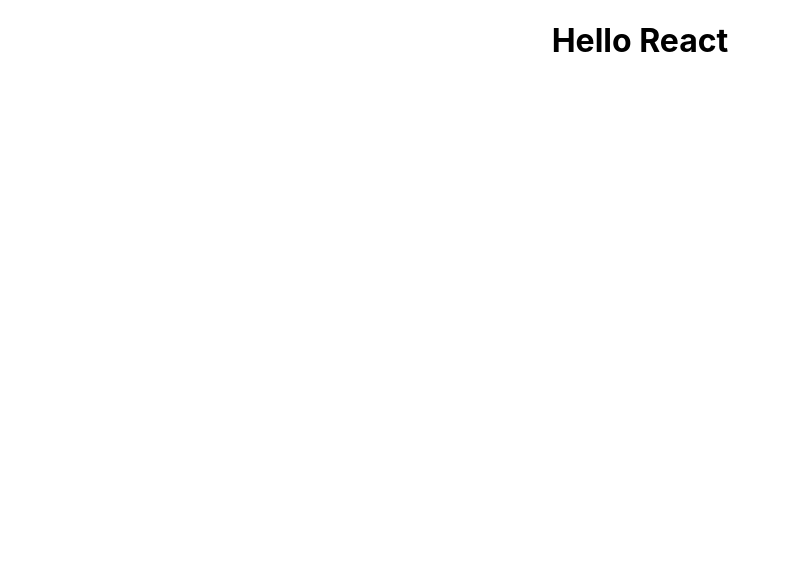
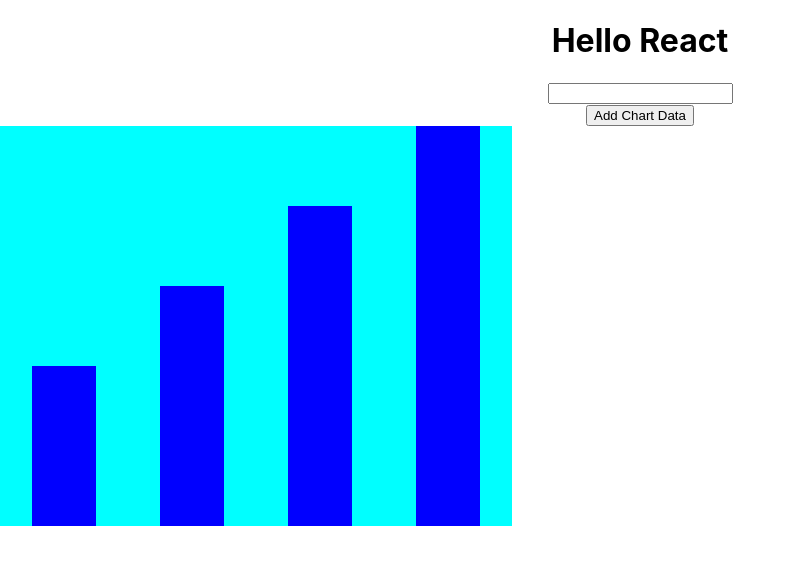
Before and after one commit to henatan99/draggable-charts-ui-react, a React (Create React App) app: page / in a window 1280 px wide. Shown: the top 564 px of the page, without its empty margins (0-796 px from the left). Built offline with nearby package versions, Linux system fonts and the light colour scheme.

Commit message:
Add a custom line chart component and chart page with styling that changes with data

```diff
--- /dev/null
+++ b/example.js
@@ -0,0 +1,5 @@
+const input = '21, 13, 14'
+const data = input.split(',')
+
+console.log(`input: ${input}`)
+console.log(`data: ${data}`)
--- a/src/App.js
+++ b/src/App.js
@@ -1,9 +1,11 @@
 import './App.css';
+import ChartPage from './components/ChartPage';
 
 function App() {
   return (
     <div className="App">
       <h1>Hello React</h1>
+      <ChartPage />
     </div>
   );
 }
--- /dev/null
+++ b/src/components/Chart.css
@@ -0,0 +1,20 @@
+.chart {
+    display: flex;
+    flex-direction: row;
+    width: 40%;
+    height: 50vh;
+    background-color: aqua;
+    align-items: flex-start;
+}
+
+.chart-elem {
+    /* width: ; */
+    align-items: initial;
+    position: relative;
+}
+
+.chart-elem span {
+    position: absolute;
+    left: 0;
+    bottom: 0;
+}
--- /dev/null
+++ b/src/components/Chart.js
@@ -0,0 +1,40 @@
+import './Chart.css'
+import React from "react";
+
+const Chart = (props) => {
+    const { data } = props;
+    const dataLength = data.length;
+    const numericData = data.map(val => parseFloat(val));
+    const maxHeight = Math.max(...numericData);
+
+    return (
+        <div className='chart'>
+            {
+                dataLength > 0 && numericData.map ((val, ind) => {
+                    return (
+                        <div
+                            className='chart-elem'
+                            style={{
+                                width: `${100/2/dataLength}%`,
+                                height: '100%',
+                                marginLeft: `${100/4/dataLength}%`,
+                                marginRight: `${100/4/dataLength}%`,
+                                // backgroundColor: "red"
+                            }}
+                            key = {ind}
+                        >
+                            <span
+                                style={{
+                                    width: '100%',
+                                    height: `${val/maxHeight * 100}%`,
+                                    backgroundColor: "blue",
+                                }}
+                            />
+                        </div>
+                    )
+                })
+            }
+        </div>
+    )
+}
+export default Chart;
--- /dev/null
+++ b/src/components/ChartPage.js
@@ -0,0 +1,24 @@
+import "./Chart.css"
+import React, { useState } from "react";
+import Chart from "./Chart";
+
+const ChartPage = () => {
+    const [data, setData] = useState(['20', '30', '40', '50']);
+    const [inputData, setInputData] = useState('');
+
+    const handleClick = () => {
+        console.log('inputData', inputData);
+        setData(inputData.split(','))
+    }
+
+    return (
+        <div>
+            <input value = {inputData} onChange={(e) => setInputData(e.target.value)} />
+            <div>{inputData}</div>
+            <button onClick={handleClick}>Add Chart Data</button>
+            <Chart data={data} />
+        </div>
+    )
+}
+
+export default ChartPage;
```
Also changed, not shown: 1 other file (tests, documents, lock files or other folders).
